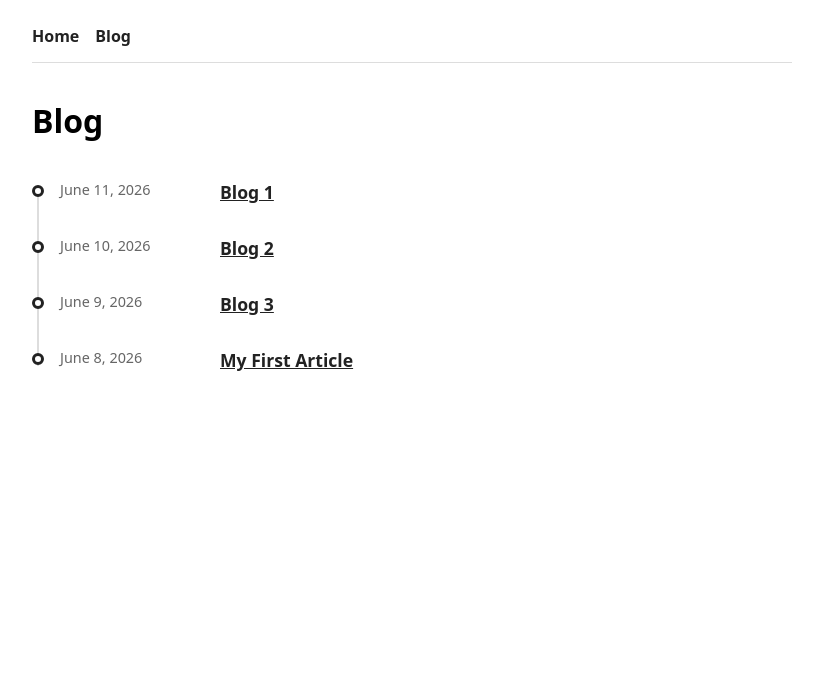
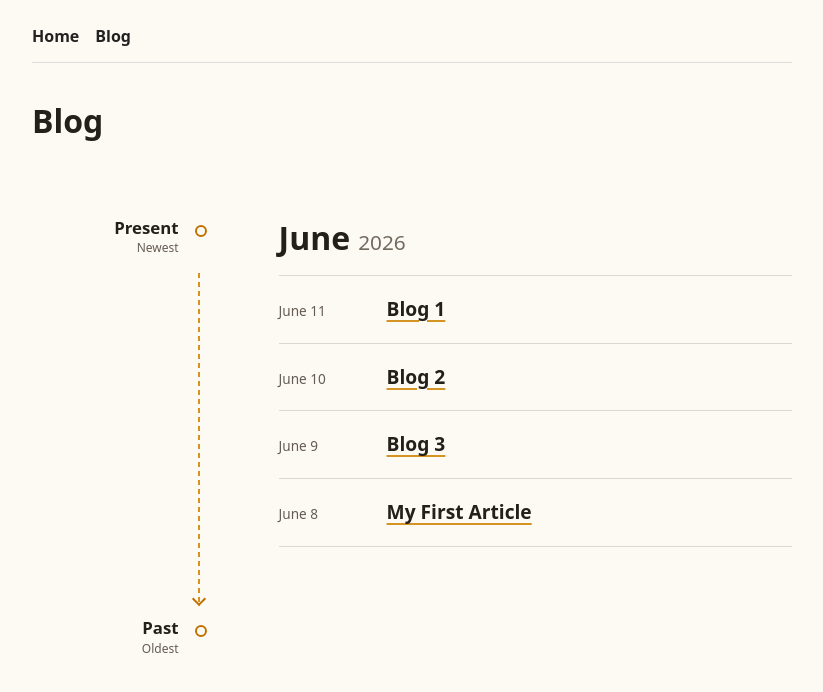
Before and after one commit to mister-one/mister-one.github.io, a Jekyll site: the page built from blog/index.md, in a window 1280 px wide. Shown: the top 692 px of the page, without its empty margins (228-1051 px from the left). Built offline with Jekyll 4.4.1, drawn with Linux system fonts in a browser that asks for light colours.

Commit message:
committed at: 2026-06-11 | 10-00-30 UTC

```diff
--- a/assets/css/style.css
+++ b/assets/css/style.css
@@ -4,6 +4,8 @@ body {
   padding: 24px;
   font-family: system-ui, sans-serif;
   line-height: 1.6;
+  color: oklch(24% 0.012 75);
+  background: oklch(98.5% 0.008 80);
 }
 
 nav {
@@ -33,60 +35,203 @@ img {
 }
 
 .blog-timeline {
-  position: relative;
-  margin-top: 32px;
-  padding-left: 28px;
+  display: grid;
+  grid-template-columns: minmax(120px, 0.34fr) minmax(0, 1fr);
+  gap: clamp(28px, 7vw, 72px);
+  margin-top: clamp(36px, 8vw, 72px);
+  min-height: 440px;
 }
 
-.blog-timeline::before {
+.timeline-rail {
+  position: relative;
+  display: flex;
+  flex-direction: column;
+  align-items: flex-end;
+  justify-content: space-between;
+  text-align: right;
+}
+
+.timeline-line {
+  position: relative;
+  flex: 1;
+  width: 2px;
+  min-height: 260px;
+  margin: 16px 7px;
+  background: repeating-linear-gradient(
+    to bottom,
+    oklch(71% 0.14 75) 0,
+    oklch(71% 0.14 75) 5px,
+    transparent 5px,
+    transparent 9px
+  );
+}
+
+.timeline-line::after {
   content: "";
   position: absolute;
-  top: 8px;
-  bottom: 8px;
-  left: 5px;
-  width: 2px;
-  background: #ddd;
+  bottom: -2px;
+  left: -4px;
+  width: 8px;
+  height: 8px;
+  border-right: 2px solid oklch(62% 0.16 70);
+  border-bottom: 2px solid oklch(62% 0.16 70);
+  transform: rotate(45deg);
+}
+
+.timeline-direction {
+  position: relative;
+  padding-right: 28px;
+}
+
+.timeline-direction::after {
+  content: "";
+  position: absolute;
+  top: 7px;
+  right: 0;
+  width: 12px;
+  height: 12px;
+  box-sizing: border-box;
+  border: 2px solid oklch(62% 0.16 70);
+  border-radius: 50%;
+  background: oklch(98.5% 0.008 80);
+}
+
+.timeline-direction strong,
+.timeline-direction span {
+  display: block;
+}
+
+.timeline-direction strong {
+  font-size: 1.05rem;
+  line-height: 1.2;
+}
+
+.timeline-direction span {
+  color: oklch(48% 0.018 75);
+  font-size: 0.75rem;
+}
+
+.timeline-content {
+  padding-top: 2px;
+}
+
+.timeline-group h2 {
+  display: flex;
+  align-items: baseline;
+  gap: 8px;
+  margin: 0 0 20px;
+  color: oklch(24% 0.012 75);
+  font-size: clamp(1.5rem, 4vw, 2rem);
+  line-height: 1.1;
+}
+
+.timeline-group h2 span {
+  color: oklch(53% 0.02 75);
+  font-size: 0.65em;
+  font-weight: 500;
+}
+
+.timeline-list {
+  margin: 0;
+  padding: 0;
+  list-style: none;
 }
 
 .timeline-entry {
-  position: relative;
   display: grid;
-  grid-template-columns: 140px 1fr;
+  grid-template-columns: 88px minmax(0, 1fr);
   gap: 20px;
-  padding-bottom: 28px;
-}
-
-.timeline-entry::before {
-  content: "";
-  position: absolute;
-  top: 7px;
-  left: -28px;
-  width: 12px;
-  height: 12px;
-  box-sizing: border-box;
-  border: 3px solid #222;
-  border-radius: 50%;
-  background: #fff;
+  align-items: baseline;
+  padding: 18px 0;
+  border-top: 1px solid oklch(88% 0.012 75);
 }
 
 .timeline-entry:last-child {
-  padding-bottom: 0;
+  border-bottom: 1px solid oklch(88% 0.012 75);
 }
 
 .timeline-entry time {
-  color: #666;
-  font-size: 0.9rem;
+  color: oklch(48% 0.018 75);
+  font-size: 0.85rem;
+  font-variant-numeric: tabular-nums;
 }
 
 .timeline-entry a {
-  color: #222;
-  font-size: 1.1rem;
+  color: oklch(24% 0.012 75);
+  font-size: clamp(1.05rem, 3vw, 1.2rem);
   font-weight: 600;
+  text-decoration-color: oklch(71% 0.14 75);
+  text-decoration-thickness: 2px;
+  text-underline-offset: 4px;
+}
+
+.timeline-entry a:hover {
+  color: oklch(44% 0.13 62);
+}
+
+.timeline-entry a:focus-visible {
+  outline: 3px solid oklch(79% 0.13 80);
+  outline-offset: 4px;
+  border-radius: 2px;
 }
 
 @media (max-width: 520px) {
+  .blog-timeline {
+    display: block;
+    min-height: 0;
+    margin-top: 32px;
+  }
+
+  .timeline-rail {
+    flex-direction: row;
+    align-items: center;
+    margin-bottom: 36px;
+    text-align: left;
+  }
+
+  .timeline-line {
+    flex: 1;
+    width: auto;
+    height: 2px;
+    min-height: 0;
+    margin: 0 16px;
+    background: repeating-linear-gradient(
+      to right,
+      oklch(71% 0.14 75) 0,
+      oklch(71% 0.14 75) 5px,
+      transparent 5px,
+      transparent 9px
+    );
+  }
+
+  .timeline-line::after {
+    right: -1px;
+    bottom: -4px;
+    left: auto;
+    transform: rotate(-45deg);
+  }
+
+  .timeline-direction {
+    padding: 22px 0 0;
+  }
+
+  .timeline-direction::after {
+    top: 0;
+    right: auto;
+    left: 0;
+  }
+
+  .timeline-direction-past {
+    text-align: right;
+  }
+
+  .timeline-direction-past::after {
+    right: 0;
+    left: auto;
+  }
+
   .timeline-entry {
-    grid-template-columns: 1fr;
-    gap: 2px;
+    grid-template-columns: 72px minmax(0, 1fr);
+    gap: 14px;
   }
 }
--- a/blog/index.md
+++ b/blog/index.md
@@ -7,20 +7,39 @@ permalink: /blog/
 # Blog
 
 <div class="blog-timeline">
-  <article class="timeline-entry">
-    <time datetime="2026-06-11">June 11, 2026</time>
-    <a href="{{ '/blog/blog-1/' | relative_url }}">Blog 1</a>
-  </article>
-  <article class="timeline-entry">
-    <time datetime="2026-06-10">June 10, 2026</time>
-    <a href="{{ '/blog/blog-2/' | relative_url }}">Blog 2</a>
-  </article>
-  <article class="timeline-entry">
-    <time datetime="2026-06-09">June 9, 2026</time>
-    <a href="{{ '/blog/blog-3/' | relative_url }}">Blog 3</a>
-  </article>
-  <article class="timeline-entry">
-    <time datetime="2026-06-08">June 8, 2026</time>
-    <a href="{{ '/blog/my-first-article/' | relative_url }}">My First Article</a>
-  </article>
+  <aside class="timeline-rail" aria-label="Articles are ordered from newest to oldest">
+    <div class="timeline-direction timeline-direction-present">
+      <strong>Present</strong>
+      <span>Newest</span>
+    </div>
+    <span class="timeline-line" aria-hidden="true"></span>
+    <div class="timeline-direction timeline-direction-past">
+      <strong>Past</strong>
+      <span>Oldest</span>
+    </div>
+  </aside>
+
+  <div class="timeline-content">
+    <section class="timeline-group" aria-labelledby="june-2026">
+      <h2 id="june-2026">June <span>2026</span></h2>
+      <ol class="timeline-list">
+        <li class="timeline-entry">
+          <time datetime="2026-06-11">June 11</time>
+          <a href="{{ '/blog/blog-1/' | relative_url }}">Blog 1</a>
+        </li>
+        <li class="timeline-entry">
+          <time datetime="2026-06-10">June 10</time>
+          <a href="{{ '/blog/blog-2/' | relative_url }}">Blog 2</a>
+        </li>
+        <li class="timeline-entry">
+          <time datetime="2026-06-09">June 9</time>
+          <a href="{{ '/blog/blog-3/' | relative_url }}">Blog 3</a>
+        </li>
+        <li class="timeline-entry">
+          <time datetime="2026-06-08">June 8</time>
+          <a href="{{ '/blog/my-first-article/' | relative_url }}">My First Article</a>
+        </li>
+      </ol>
+    </section>
+  </div>
 </div>
```
Also changed, not shown: DESIGN.md (added, +52 -0 lines), PRODUCT.md (added, +42 -0 lines).
